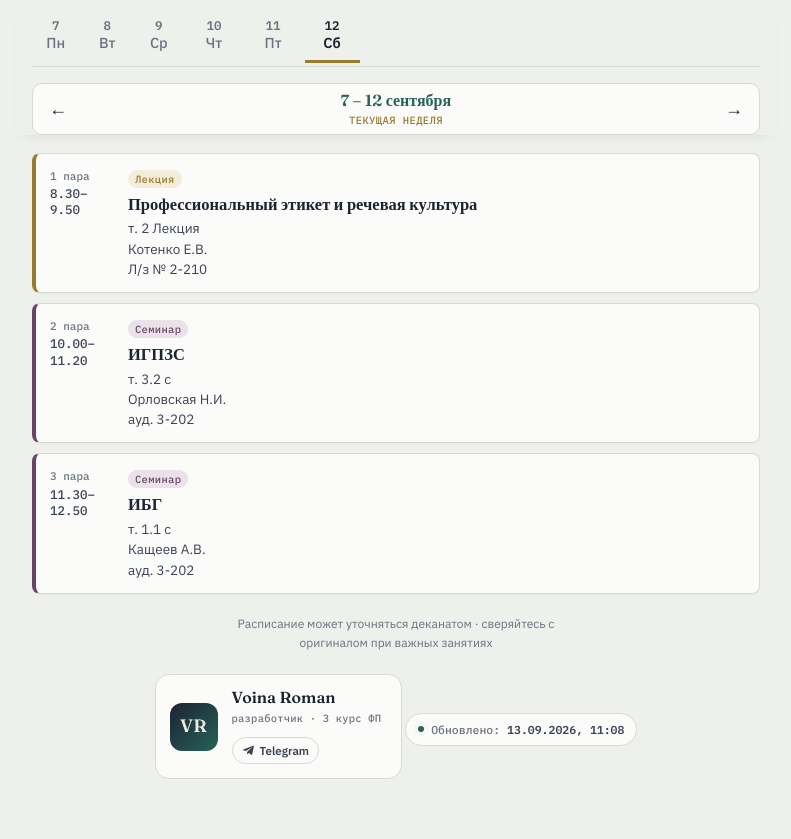
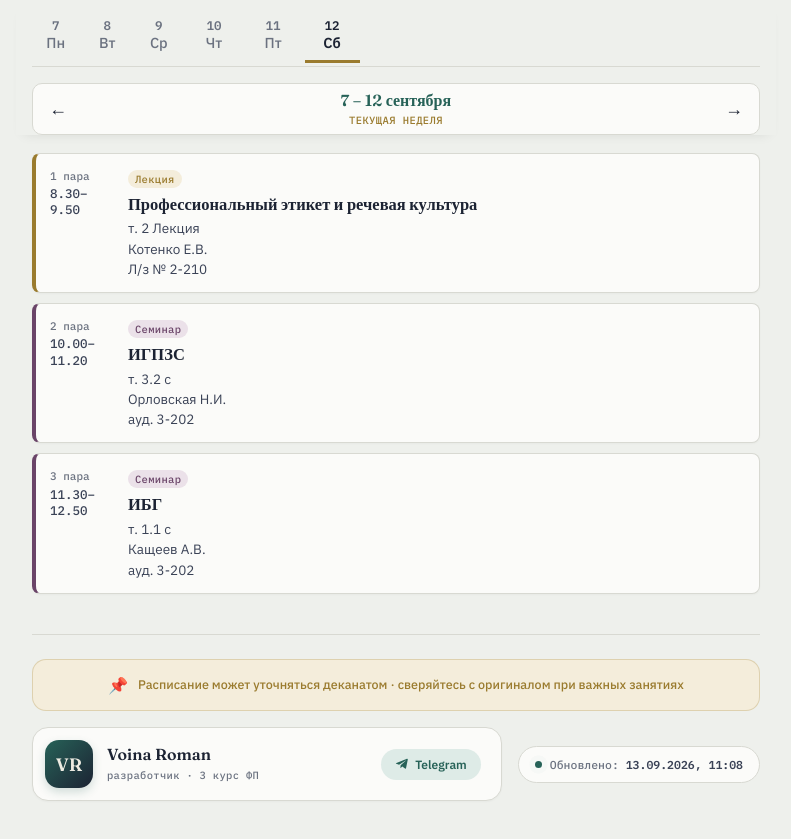
Before and after one commit to UNIQLSET/-3-, a plain HTML site: page index.html in a window 1280 px wide. Shown: the part 362-1201 px from the top of the page, without its empty margins (244-1035 px from the left). Drawn offline with Linux system fonts and the light colour scheme.

Commit message:
Add files via upload

```diff
--- a/index.html
+++ b/index.html
@@ -223,19 +223,23 @@
 
     <div id="status-bar" class="status-bar"></div>
     <div id="schedule"></div>
-
 <footer>
+  <div class="footer-inner">
+    <!-- Примечание -->
     <div class="foot-note">
-        Расписание может уточняться деканатом · сверяйтесь с оригиналом при важных занятиях
+      <span class="foot-icon">📌</span>
+      <span>Расписание может уточняться деканатом · сверяйтесь с оригиналом при важных занятиях</span>
     </div>
 
+    <!-- Нижняя часть: автор + обновление -->
+    <div class="footer-bottom">
       <div class="author-card">
         <div class="author-avatar">VR</div>
         <div class="author-info">
           <div class="author-name">Voina Roman</div>
           <div class="author-role">разработчик · 3 курс ФП</div>
-          <div class="author-links">
-            <a href="https://t.me/machiavellianismus" target="_blank" rel="noopener">
+        </div>
+        <a href="https://t.me/machiavellianismus" target="_blank" rel="noopener" class="author-link-btn">
           <svg viewBox="0 0 24 24" aria-hidden="true">
             <path fill="currentColor"
               d="M21.94 4.3 18.9 19.1c-.23 1.02-.84 1.27-1.7.79l-4.7-3.46-2.27 2.18c-.25.25-.46.46-.94.46l.33-4.77 8.67-7.83c.38-.33-.08-.52-.58-.19L6.95 13.1 2.3 11.64c-1.01-.32-1.03-1.01.21-1.5l18-6.94c.84-.31 1.57.2 1.43 1.1Z"/>
@@ -243,15 +247,14 @@
           Telegram
         </a>
       </div>
-        </div>
-      </div>
 
       <div class="build-info" id="build-info" title="Нажми, чтобы проверить обновление">
         <span class="build-dot"></span>
         <span>Обновлено: <b id="build-date">—</b></span>
       </div>
+    </div>
+  </div>
 </footer>
-
   </div>
 </div>
 
--- a/styles.css
+++ b/styles.css
@@ -378,6 +378,18 @@ body.is-current-week .week-label .range{ color:var(--teal); }
   from{ opacity:0; transform:translateY(8px); }
   to  { opacity:1; transform:translateY(0); }
 }
+@keyframes slide-left-in{
+  from{ opacity:0; transform:translateX(30px); }
+  to  { opacity:1; transform:translateX(0); }
+}
+@keyframes slide-right-in{
+  from{ opacity:0; transform:translateX(-30px); }
+  to  { opacity:1; transform:translateX(0); }
+}
+
+/* Направление анимации при свайпе */
+.lessons.slide-left { animation:slide-left-in .22s ease-out; }
+.lessons.slide-right{ animation:slide-right-in .22s ease-out; }
 .lesson-card{
   display:grid;
   grid-template-columns:64px 1fr;
@@ -607,119 +619,211 @@ body.is-current-week .week-label .range{ color:var(--teal); }
 /* ═══════════════════════════════════════════════════
    12. ФУТЕР
    ═══════════════════════════════════════════════════ */
-footer{
-  text-align:center;
-  color:var(--muted);
-  font-size:12px;
-  padding:20px 0 0;
-  line-height:1.7;
+footer {
+  margin-top: 40px;
+  padding-top: 24px;
+  border-top: 1px solid var(--line);
+  display: flex;
+  flex-direction: column;
 }
-.foot-note{
-  font-size:12px;
-  color:var(--muted);
-  line-height:1.6;
-  max-width:340px;
-  margin:0 auto 22px;
+
+.footer-inner {
+  display: flex;
+  flex-direction: column;
+  gap: 16px;
+  max-width: 760px;
+  margin: 0 auto;
+  width: 100%;
 }
-.author-card{
-  display:inline-flex;
-  align-items:center;
-  gap:14px;
-  padding:14px 20px 14px 14px;
-  background:var(--paper-card);
-  border:1px solid var(--line);
-  border-radius:14px;
-  text-align:left;
+
+/* Примечание */
+.foot-note {
+  display: flex;
+  align-items: center;
+  justify-content: center;
+  gap: 10px;
+  font-size: 12.5px;
+  line-height: 1.4;
+  color: var(--gold);
+  background: var(--gold-bg);
+  border: 1px solid rgba(154, 123, 46, 0.25);
+  padding: 14px 20px;
+  border-radius: 14px;
+  text-align: center;
+  font-weight: 500;
+  transition: transform 0.2s ease, box-shadow 0.2s ease;
 }
-.author-avatar{
-  width:48px; height:48px;
-  border-radius:12px;
-  background:linear-gradient(135deg, #1C2333 0%, var(--teal) 100%);
-  color:#EDEBE2;
-  display:flex; align-items:center; justify-content:center;
-  font-family:'Fraunces', serif;
-  font-weight:600;
-  font-size:18px;
-  letter-spacing:.02em;
-  flex:0 0 auto;
+
+html[data-theme="dark"] .foot-note {
+  border-color: rgba(224, 183, 91, 0.2);
 }
-.author-info{ min-width:0; }
-.author-name{
-  font-family:'Fraunces', serif;
-  font-weight:600;
-  font-size:16px;
-  color:var(--ink);
-  line-height:1.1;
+
+.foot-note:hover {
+  transform: translateY(-1px);
+  box-shadow: 0 4px 12px rgba(0, 0, 0, 0.05);
 }
-.author-role{
-  font-family:'IBM Plex Mono', monospace;
-  font-size:10.5px;
-  color:var(--muted);
-  margin-top:3px;
-  letter-spacing:.02em;
+
+.foot-icon {
+  font-size: 16px;
+  flex-shrink: 0;
 }
-.author-links{
-  margin-top:9px;
-  display:flex;
-  gap:6px;
+
+/* Нижняя часть футера */
+.footer-bottom {
+  display: grid;
+  grid-template-columns: 1fr auto;
+  align-items: center;
+  gap: 16px;
 }
-.author-links a{
-  display:inline-flex;
-  align-items:center;
-  gap:5px;
-  font-size:11.5px;
-  font-weight:600;
-  color:var(--ink-soft);
-  text-decoration:none;
-  padding:3px 9px;
-  border-radius:100px;
-  border:1px solid var(--line);
-  transition:border-color .12s, color .12s, background .12s;
+
+/* Карточка автора */
+.author-card {
+  display: flex;
+  align-items: center;
+  gap: 14px;
+  padding: 12px 20px 12px 12px;
+  background: var(--paper-card);
+  border: 1px solid var(--line);
+  border-radius: 16px;
+  box-shadow: var(--card-shadow);
+  transition: box-shadow 0.2s ease, border-color 0.2s ease, transform 0.2s ease;
 }
-.author-links a:hover{
-  border-color:var(--teal);
-  color:var(--teal);
-  background:var(--teal-bg);
+
+.author-card:hover {
+  box-shadow: var(--card-shadow-hover);
+  border-color: var(--teal);
+  transform: translateY(-1px);
 }
-.author-links svg{ width:13px; height:13px; }
 
-.build-info{
-  display:inline-flex;
-  align-items:center;
-  gap:7px;
-  font-family:'IBM Plex Mono', monospace;
-  font-size:11.5px;
-  color:var(--muted);
-  padding:6px 12px;
-  border-radius:100px;
-  border:1px solid var(--line);
-  background:var(--paper-card);
-  cursor:pointer;
-  user-select:none;
-  margin:0 auto 22px;
-  transition:border-color .15s, color .15s, transform .1s;
-  -webkit-tap-highlight-color:transparent;
+.author-avatar {
+  width: 48px;
+  height: 48px;
+  border-radius: 14px;
+  background: linear-gradient(135deg, var(--teal) 0%, #1C2333 100%);
+  color: #EDEBE2;
+  display: flex;
+  align-items: center;
+  justify-content: center;
+  font-family: 'Fraunces', serif;
+  font-weight: 600;
+  font-size: 18px;
+  flex-shrink: 0;
+  box-shadow: 0 4px 10px rgba(39, 98, 88, 0.2);
 }
-.build-info:hover{ border-color:var(--teal); color:var(--teal); }
-.build-info:active{ transform:scale(.97); }
-.build-info b{ color:var(--ink-soft); font-weight:600; }
-.build-info .build-dot{
-  width:6px; height:6px;
-  border-radius:50%;
-  background:var(--teal);
-  box-shadow:0 0 0 0 rgba(39,98,88,.4);
-  animation:build-pulse 2s infinite;
+
+.author-info {
+  display: flex;
+  flex-direction: column;
+  gap: 4px;
+  min-width: 0;
 }
-@keyframes build-pulse{
-  0%  { box-shadow:0 0 0 0 rgba(39,98,88,.4); }
-  70% { box-shadow:0 0 0 5px rgba(39,98,88,0); }
-  100%{ box-shadow:0 0 0 0 rgba(39,98,88,0); }
+
+.author-name {
+  font-family: 'Fraunces', serif;
+  font-weight: 600;
+  font-size: 16px;
+  color: var(--ink);
+  line-height: 1.1;
+  white-space: nowrap;
 }
-.build-info.is-stale{
-  border-color:var(--gold);
-  color:var(--gold);
+
+.author-role {
+  font-family: 'IBM Plex Mono', monospace;
+  font-size: 10.5px;
+  color: var(--muted);
+  letter-spacing: 0.03em;
+  white-space: nowrap;
 }
-.build-info.is-stale .build-dot{ background:var(--gold); }
+
+.author-link-btn {
+  margin-left: auto;
+  display: inline-flex;
+  align-items: center;
+  gap: 6px;
+  padding: 8px 14px;
+  border-radius: 100px;
+  background: var(--teal-bg);
+  color: var(--teal);
+  text-decoration: none;
+  font-size: 12px;
+  font-weight: 600;
+  transition: all 0.2s ease;
+  white-space: nowrap;
+  flex-shrink: 0;
+  -webkit-tap-highlight-color: transparent;
+}
+
+.author-link-btn:hover {
+  background: var(--teal);
+  color: #fff;
+  transform: translateY(-1px);
+  box-shadow: 0 4px 12px rgba(39, 98, 88, 0.2);
+}
+
+.author-link-btn svg {
+  width: 14px;
+  height: 14px;
+}
+
+/* Кнопка обновления */
+.build-info {
+  display: inline-flex;
+  align-items: center;
+  gap: 8px;
+  font-family: 'IBM Plex Mono', monospace;
+  font-size: 11.5px;
+  color: var(--muted);
+  padding: 10px 16px;
+  border-radius: 100px;
+  border: 1px solid var(--line);
+  background: var(--paper-card);
+  cursor: pointer;
+  user-select: none;
+  transition: all 0.2s ease;
+  white-space: nowrap;
+  -webkit-tap-highlight-color: transparent;
+}
+
+.build-info:hover {
+  border-color: var(--teal);
+  color: var(--teal);
+  transform: translateY(-1px);
+  box-shadow: var(--card-shadow-hover);
+}
+
+.build-info:active {
+  transform: scale(0.97);
+}
+
+.build-info b {
+  color: var(--ink-soft);
+  font-weight: 600;
+}
+
+.build-info .build-dot {
+  width: 7px;
+  height: 7px;
+  border-radius: 50%;
+  background: var(--teal);
+  box-shadow: 0 0 0 0 rgba(39, 98, 88, 0.4);
+  animation: build-pulse 2s infinite;
+  flex-shrink: 0;
+}
+
+@keyframes build-pulse {
+  0% { box-shadow: 0 0 0 0 rgba(39, 98, 88, 0.4); }
+  70% { box-shadow: 0 0 0 6px rgba(39, 98, 88, 0); }
+  100% { box-shadow: 0 0 0 0 rgba(39, 98, 88, 0); }
+}
+
+.build-info.is-stale {
+  border-color: var(--gold);
+  color: var(--gold);
+}
+
+.build-info.is-stale .build-dot {
+  background: var(--gold);
+}
 
 /* ═══════════════════════════════════════════════════
    13. МОБИЛЬНАЯ СЖАТОСТЬ
@@ -733,6 +837,55 @@ footer{
   margin:18px auto 0;
   padding:0 16px;
   max-width:100%;
+}
+@media (max-width: 680px) {
+  .footer-bottom {
+    grid-template-columns: 1fr;
+    gap: 12px;
+  }
+
+  .author-card {
+    padding: 12px 14px 12px 12px;
+  }
+
+  .author-link-btn {
+    padding: 6px 12px;
+    font-size: 11px;
+  }
+
+  .build-info {
+    justify-content: center;
+    padding: 12px 16px;
+    border-radius: 14px;
+  }
+}
+
+@media (max-width: 480px) {
+  .author-card {
+    flex-direction: column;
+    text-align: center;
+    padding: 20px 16px;
+  }
+
+  .author-avatar {
+    margin: 0 auto;
+    width: 56px;
+    height: 56px;
+    font-size: 20px;
+  }
+
+  .author-link-btn {
+    margin-left: 0;
+    width: 100%;
+    justify-content: center;
+    margin-top: 8px;
+  }
+
+  .foot-note {
+    font-size: 11.5px;
+    padding: 12px 14px;
+    text-align: left;
+  }
 }
 
 .header-quote .quote-text{
```
Lines whose indentation alone changed are shown as unchanged.
